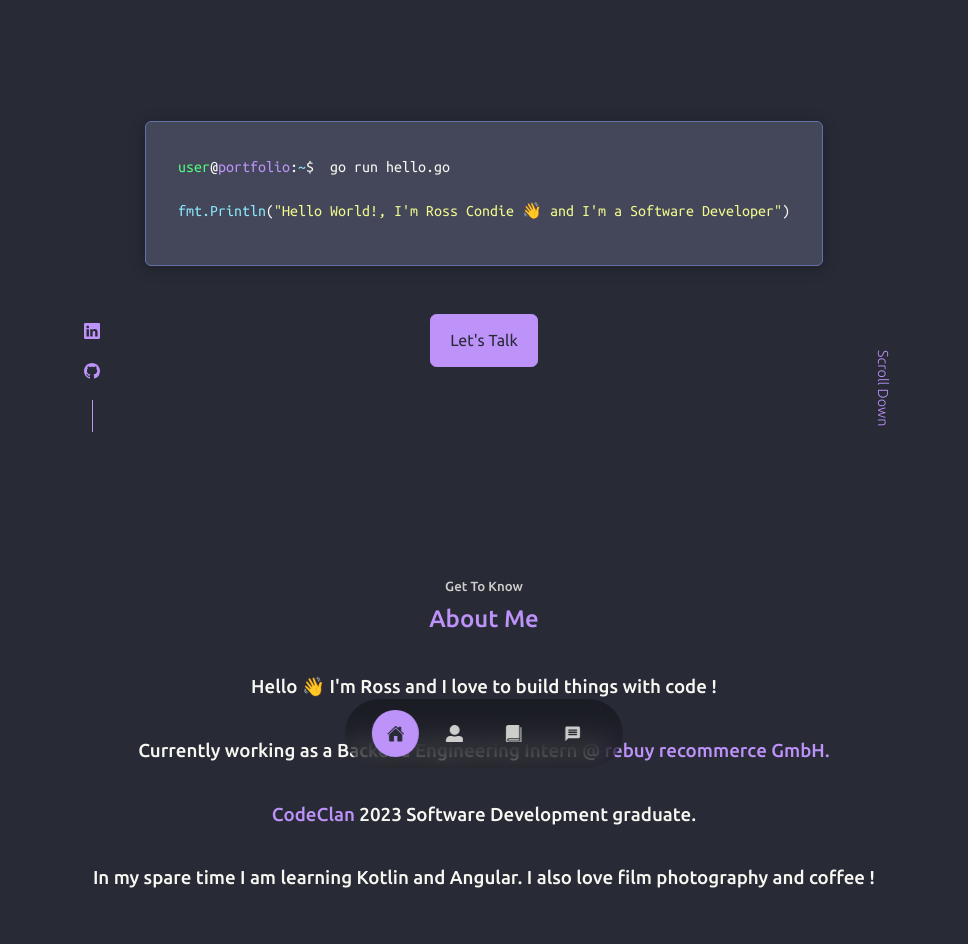
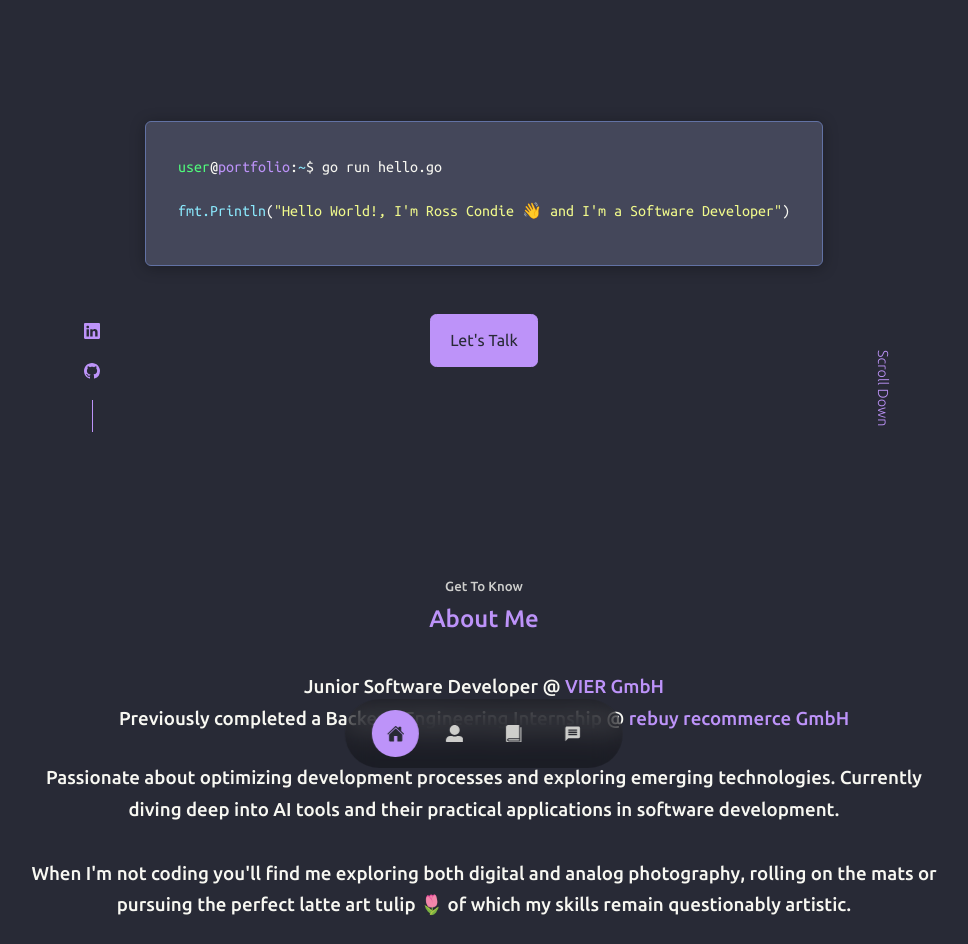
Before and after one commit to rosscondie/rosscondie.github.io, a React (Create React App) app: page / in a window 1280 px wide. Shown: the top 944 px of the page, without its empty margins (156-1124 px from the left). Built offline with nearby package versions, Linux system fonts and the light colour scheme.

Commit message:
remove space from command-typing-animation

```diff
--- a/src/components/description/Description.jsx
+++ b/src/components/description/Description.jsx
@@ -1,26 +1,29 @@
-import React from 'react';
-import './Description.css';
-import CCSYLLABUS from '../../assets/code_clan_syllabus_psd.pdf';
+import React from "react";
+import "./Description.css";
+import CCSYLLABUS from "../../assets/code_clan_syllabus_psd.pdf";
 
 const Description = () => {
   return (
     <section className="description__section">
       <div className="container description__container">
         <h3>
-          Hello 👋 I'm Ross and I love to build things with code !
+          Junior Software Developer @{" "}
+          <a href="https://www.vier.ai/">VIER GmbH</a>
+          <br />
+          Previously completed a Backend Engineering Internship @{" "}
+          <a href="https://www.rebuy.de/">rebuy recommerce GmbH</a>
+          <br />
+        </h3>
+        <br />
+        <h3>
+          Passionate about optimizing development processes and exploring
+          emerging technologies. Currently diving deep into AI tools and their
+          practical applications in software development.
           <br />
           <br />
-          Currently working as a Backend Engineering Intern @{' '}
-          <a href="https://www.rebuy.de/">rebuy recommerce GmbH.</a>
-          <br />
-          <br />
-          <a href={CCSYLLABUS}>CodeClan</a> 2023 Software Development graduate.
-          <br />
-          <br />
-        </h3>
-        <h3>
-          In my spare time I am learning Kotlin and Angular. I also love film
-          photography and coffee !
+          When I'm not coding you'll find me exploring both digital and analog
+          photography, rolling on the mats or pursuing the perfect latte art
+          tulip 🌷 of which my skills remain questionably artistic.
         </h3>
       </div>
     </section>
--- a/src/components/footer/Footer.jsx
+++ b/src/components/footer/Footer.jsx
@@ -1,16 +1,14 @@
-import React from 'react';
-import './Footer.css';
-import { BsGithub } from 'react-icons/bs';
-import { BsLinkedin } from 'react-icons/bs';
-import { BsInstagram } from 'react-icons/bs';
+import React from "react";
+import "./Footer.css";
+import { BsGithub } from "react-icons/bs";
+import { BsLinkedin } from "react-icons/bs";
+import { BsInstagram } from "react-icons/bs";
 
 const Footer = () => {
   return (
     <footer>
       {/* eslint-disable-next-line */}
-      <a href="#" className="footer__logo">
-        RA CONDIE
-      </a>
+
       <ul className="permalinks">
         <li>
           {/* eslint-disable-next-line */}
--- a/src/components/header/Header.jsx
+++ b/src/components/header/Header.jsx
@@ -15,7 +15,7 @@
             <span className="prompt-colon">:</span>
             <span className="prompt-path">~</span>
             <span className="prompt-symbol">$&nbsp;</span>
-            <span className="command typing-animation">&nbsp;go run hello.go</span>
+            <span className="command typing-animation">go run hello.go</span>
           </div>
           <div className="terminal-output">
             <span className="output-text delayed-output">
```
Also changed, not shown: 1 other file (tests, documents, lock files or other folders).
